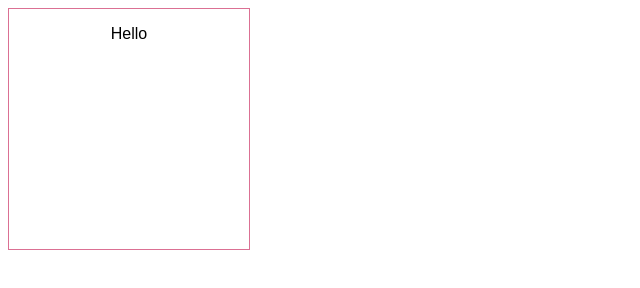
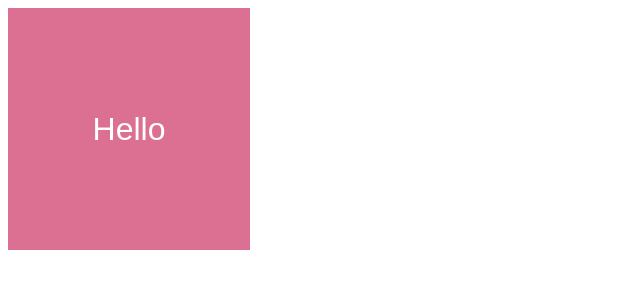
Before and after one commit to sashajn/MergingBranches, a plain HTML site: page index.html in a window 1280 px wide. Shown: the whole page, without its empty margins (0-640 px from the left). Drawn offline with Linux system fonts and the light colour scheme.

Commit message:
Added background colour and center text

```diff
--- a/style.css
+++ b/style.css
@@ -1,11 +1,16 @@
 p{
     font-family: Arial, Helvetica, sans-serif;
+    margin: 0;
+    font-size: 2em;
+    color: white;
 }
 .one{
     width: 15em;
     height: 15em;
     border: 1px solid palevioletred;
+    background-color: palevioletred;
     display: flex;
     justify-content: center;
-    align-content: center;
+    flex-direction: column;
+    text-align: center;
 }
```
